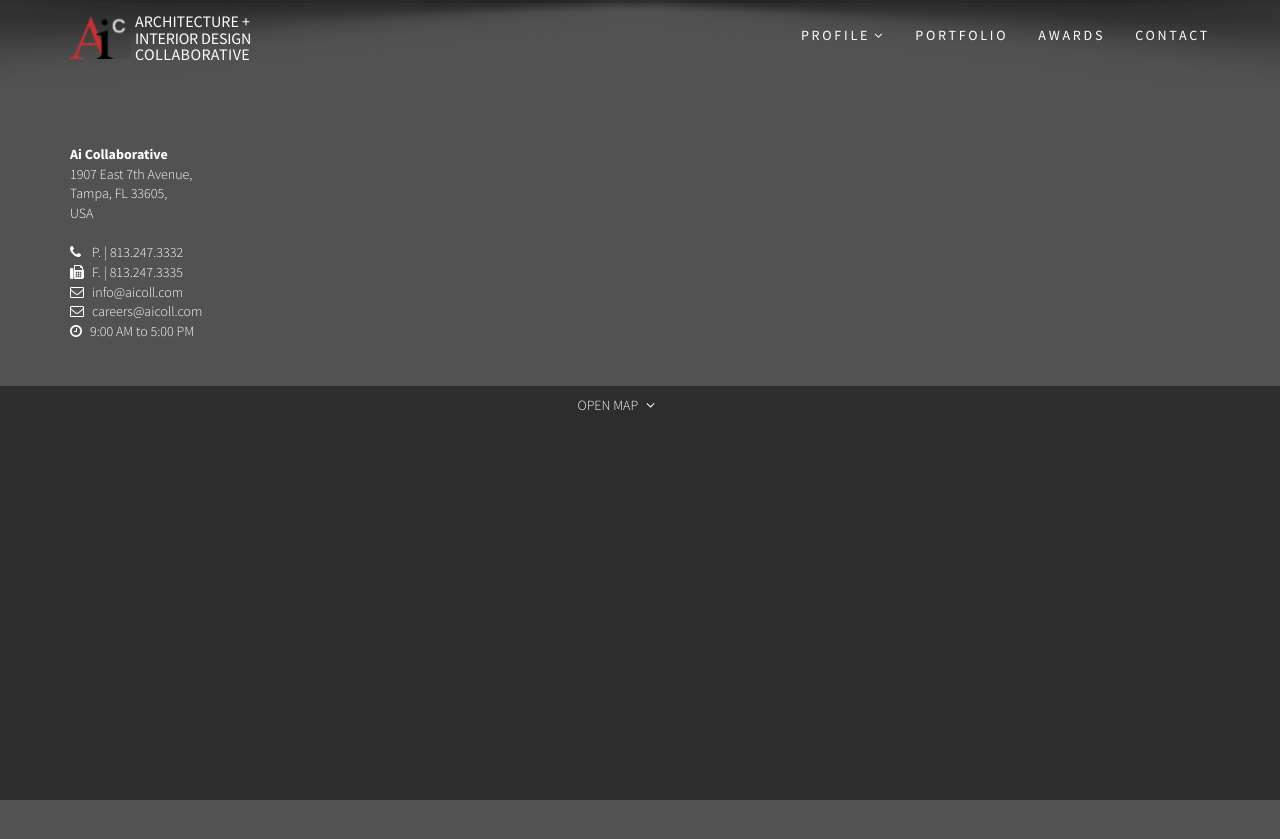
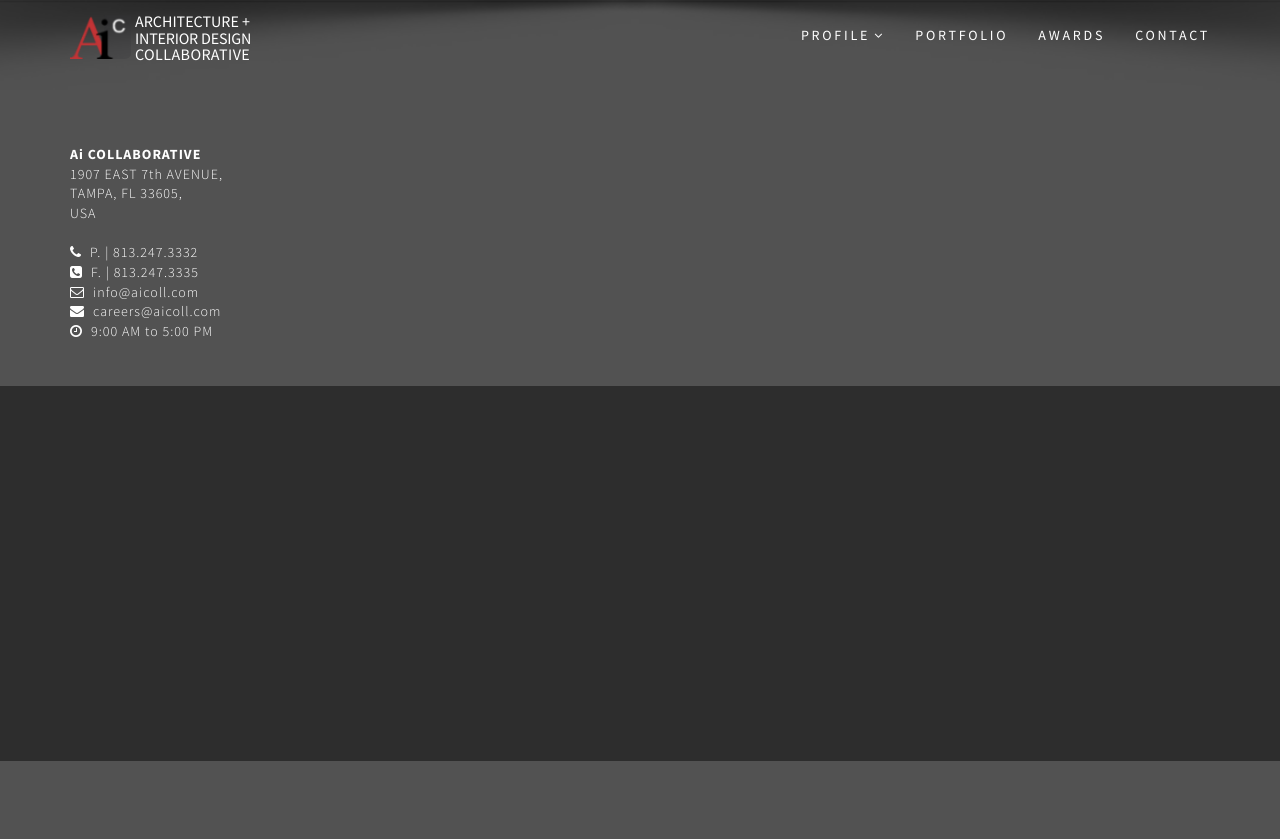
Before and after one commit to ACMotanya/AiColl, a Jekyll site: the page built from contact.html, in a window 1280 px wide. Shown: the top 839 px of the page. Built offline with Jekyll 4.4.1, drawn with Linux system fonts in a browser that asks for light colours; nearby versions of some CDN libraries; library files that are not in the unit come from our copies.

Commit message:
working on the contact page

```diff
--- a/assets/css/style.css
+++ b/assets/css/style.css
@@ -4192,5 +4192,6 @@
   text-align: justify;
 }
 
-
-/* I thin nk im th ebest */
+.letterspace {
+  letter-spacing: 1px;
+}
--- a/contact.html
+++ b/contact.html
@@ -26,17 +26,17 @@
     <div class="row pt-20 pb-10">
       <div class="col-sm-6 col-lg-6 contact-details text-left">
     <!--    <h3 class="dark-grey">Do you need to contact us?</h3> -->
-        <ul class="pt-20 white">
-         <li><strong>Ai Collaborative</strong></li>
-         <li>1907 East 7th Avenue,</li>
-         <li>Tampa, FL 33605,</li>
+        <ul class="pt-20 white letterspace">
+         <li><strong>Ai COLLABORATIVE</strong></li>
+         <li>1907 EAST 7th AVENUE,</li>
+         <li>TAMPA, FL 33605,</li>
          <li>USA</li>
         </ul>
-        <ul class="pt-10 white">
-         <li><i class="fa fa-phone"></i> P. | 813.247.3332</li>
-         <li><i class="fa fa-fax"></i>F. | 813.247.3335</li>
+        <ul class="pt-10 white letterspace">
+         <li><i class="fa fa-phone"></i>P. | 813.247.3332</li>
+         <li><i class="fa fa-phone-square"></i>F. | 813.247.3335</li>
          <li><i class="fa fa-envelope-o"></i>info@aicoll.com</li>
-         <li><i class="fa fa-envelope-o"></i>careers@aicoll.com</li>
+         <li><i class="fa fa-envelope"></i>careers@aicoll.com</li>
          <li><i class="fa fa-clock-o"></i>9:00 AM to 5:00 PM</li>
         </ul>
       </div>
```
Also changed, not shown: other parts of contact.html (+1 -1 lines), 2 other files.
